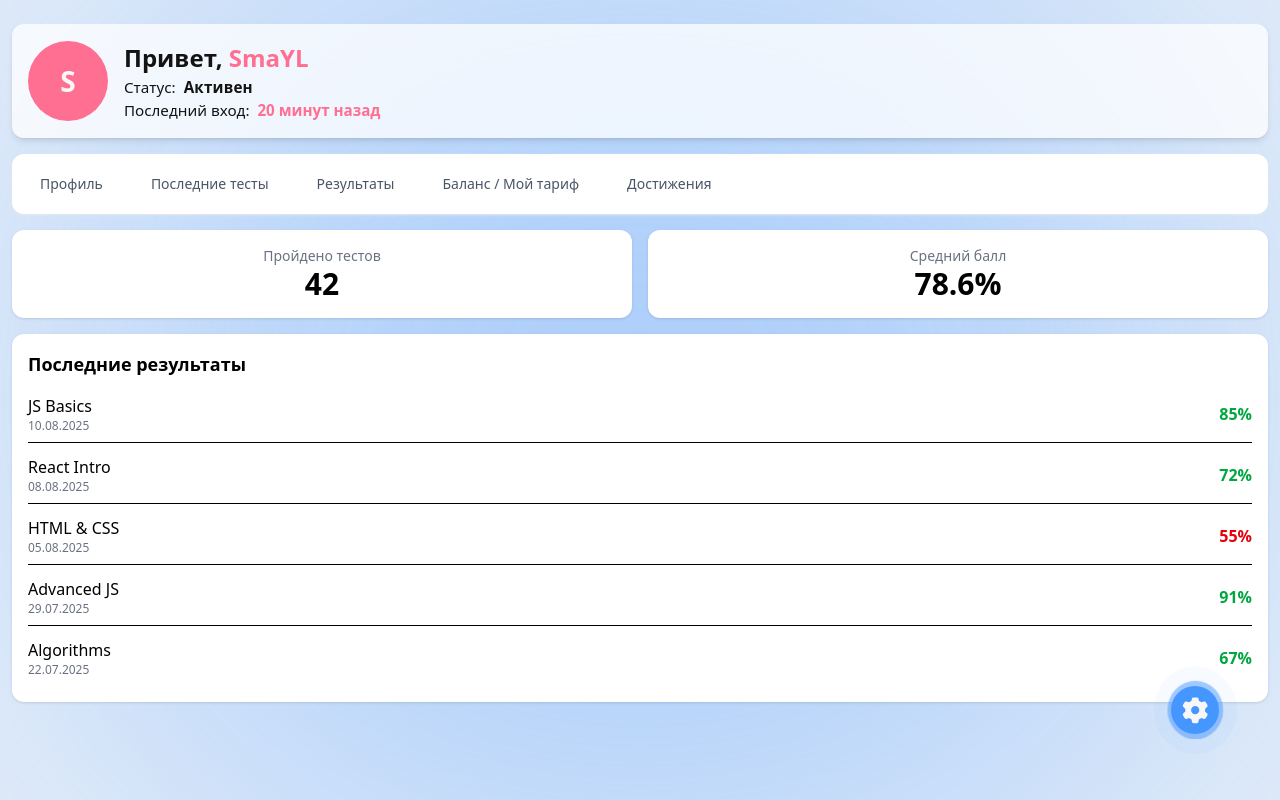
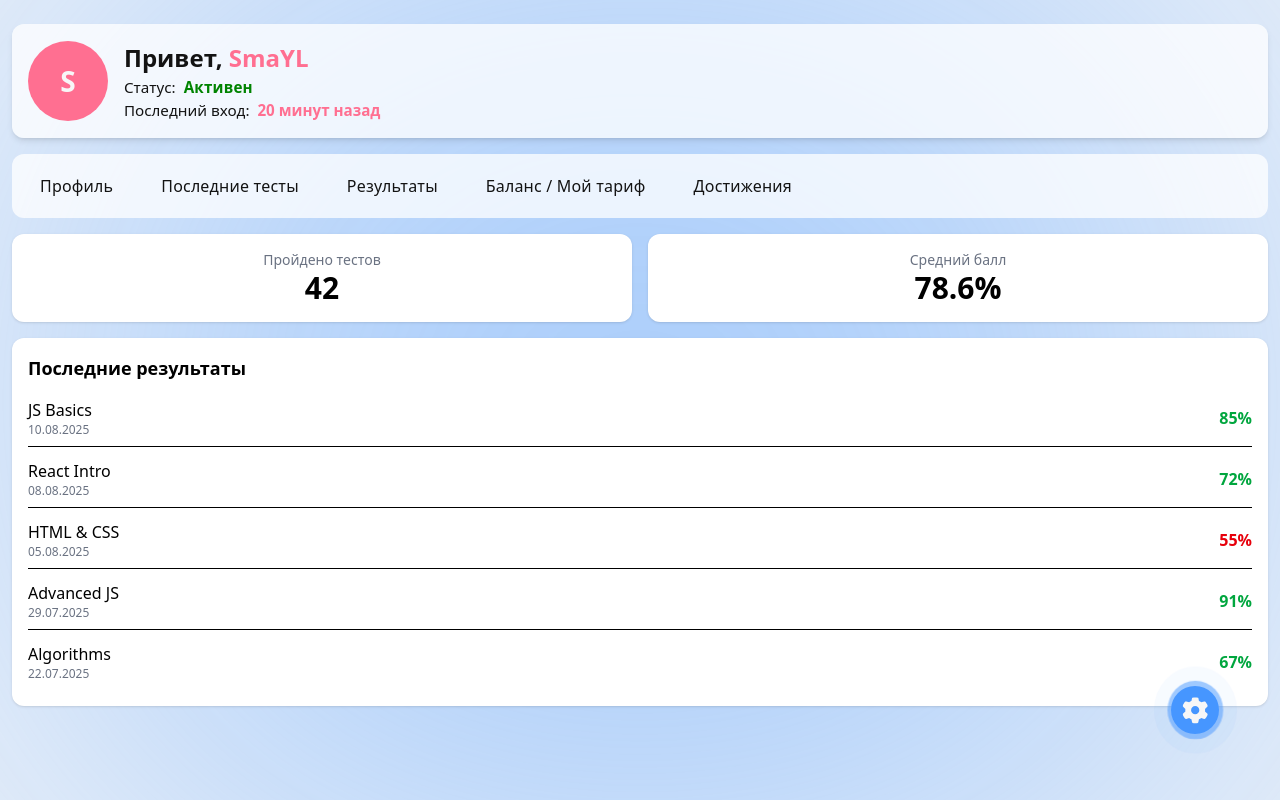
Before and after one commit to SunnatBakidjanov/AIMOEX_test_2, a React (Vite) app: page /user-dashboard in a window 1280 px wide. Built offline with nearby package versions, Linux system fonts and the light colour scheme.

Commit message:
Стилизовал ProfileNav
-- Добавлена стилизация для ProfileNav

```diff
--- a/src/UI/user/user-info-card/UserInfoCard.jsx
+++ b/src/UI/user/user-info-card/UserInfoCard.jsx
@@ -11,8 +11,10 @@ export const UserInfoCard = ({ user }) => {
     const { t } = useTranslation('userDashboard');
 
     const userStatusText = user.status === 'active' ? t('userInfoCard.userStatus.active') : user.status === 'blocked' ? t('userInfoCard.userStatus.blocked') : t('userInfoCard.userStatus.inactive');
-    const userStatusColor = user.status === 'active' ? '--success-color' : user.status === 'blocked' ? '--error-color' : '--warning-color';
+    const userStatusColor = user.status === 'active' ? 'var(--success-color)' : user.status === 'blocked' ? 'var(--error-color)' : 'var(--warning-color)';
     const currentDateLang = i18n.language === 'ru' ? ru : enUS;
+
+    console.log(userStatusColor);
 
     return (
         <section className="flex items-center gap-4 p-4 bg-[var(--primary-transparent)] rounded-xl shadow-md transition-colors duration-400">
@@ -28,7 +30,15 @@ export const UserInfoCard = ({ user }) => {
                 </h2>
 
                 <p className="text-[0.95rem] text-[var(--primary-color)] transition-colors duration-400">
-                    <Trans i18nKey="userDashboard:userInfoCard.status" values={{ userStatus: userStatusText }} components={[<span className={classNames(`text-[var(${userStatusColor})] font-bold tracking-[0.2px] ml-1`)} />]} />
+                    <Trans
+                        i18nKey="userDashboard:userInfoCard.status"
+                        values={{ userStatus: userStatusText }}
+                        components={[
+                            <span style={{ color: userStatusColor }} className="font-bold tracking-[0.2px] ml-1">
+                                {userStatusText}
+                            </span>,
+                        ]}
+                    />
                 </p>
 
                 <p className="text-[0.95rem] text-[var(--primary-color)] transition-colors duration-400">
--- a/src/i18n/locales/en/user-dashboard.json
+++ b/src/i18n/locales/en/user-dashboard.json
@@ -8,5 +8,13 @@
         },
         "status": "Status: <0>{{userStatus}}</0>",
         "lastLogin": "Last login: <0>{{userLastLoginDate}}</0>"
+    },
+    "profileNav": {
+        "title": "Profile navigation",
+        "profile": "Profile",
+        "lastTests": "Last tests",
+        "results": "Results",
+        "balansTarif": "Balance / My tariff",
+        "achievements": "Achievements"
     }
 }
--- a/src/i18n/locales/ru/user-dashboard.json
+++ b/src/i18n/locales/ru/user-dashboard.json
@@ -8,5 +8,13 @@
         },
         "status": "Статус: <0>{{userStatus}}</0>",
         "lastLogin": "Последний вход: <0>{{userLastLoginDate}}</0>"
+    },
+    "profileNav": {
+        "title": "Навигация профиля",
+        "profile": "Профиль",
+        "lastTests": "Последние тесты",
+        "results": "Результаты",
+        "balansTarif": "Баланс / Мой тариф",
+        "achievements": "Достижения"
     }
 }
--- /dev/null
+++ b/src/pages/user-dashboard-page/UI/profile-nav/ProfileNav.jsx
@@ -0,0 +1,35 @@
+import { useTranslation } from 'react-i18next';
+import { useSelector } from 'react-redux';
+import { useNavigate } from 'react-router-dom';
+
+export default function ProfileNav() {
+    const navigate = useNavigate();
+    const { t } = useTranslation('userDashboard');
+    const randomColor = useSelector(state => state.theme.currentColor);
+
+    const links = [
+        { label: t('profileNav.profile'), path: '/profile' },
+        { label: t('profileNav.lastTests'), path: '/tests' },
+        { label: t('profileNav.results'), path: '/results' },
+        { label: t('profileNav.balansTarif'), path: '/tariff' },
+        { label: t('profileNav.achievements'), path: '/achievements' },
+    ];
+
+    return (
+        <section>
+            <h2 className="absolute w-px h-px p-0 m-[-1px] overflow-hidden border-0 whitespace-nowrap clip-[rect(0,0,0,0)]">{t('profileNav.title')}</h2>
+            <nav className="flex gap-2 sm:gap-4 flex-wrap bg-[var(--primary-transparent)] p-3 rounded-xl transition-color duration-400">
+                {links.map(link => (
+                    <button
+                        key={link.path}
+                        onClick={() => navigate(link.path)}
+                        style={{ '--hover-color': randomColor }}
+                        className="px-4 py-2 rounded-lg text-[1rem] font-medium tracking-[0.2px] text-[var(--primary-color)] hover:text-[var(--same-white-color)] transition-all duration-400 cursor-pointer hover:bg-[var(--hover-color)]"
+                    >
+                        {link.label}
+                    </button>
+                ))}
+            </nav>
+        </section>
+    );
+}
--- a/src/pages/user-dashboard-page/UI/profile-nav/ProfileNav.tsx
+++ /dev/null
@@ -1,23 +0,0 @@
-import { useNavigate } from 'react-router-dom';
-
-export default function ProfileNav() {
-    const navigate = useNavigate();
-
-    const links = [
-        { label: 'Профиль', path: '/profile' },
-        { label: 'Последние тесты', path: '/tests' },
-        { label: 'Результаты', path: '/results' },
-        { label: 'Баланс / Мой тариф', path: '/tariff' },
-        { label: 'Достижения', path: '/achievements' },
-    ];
-
-    return (
-        <nav className="flex gap-2 sm:gap-4 flex-wrap bg-white p-3 rounded-xl shadow-sm shadow-gray-200">
-            {links.map(link => (
-                <button key={link.path} onClick={() => navigate(link.path)} className="px-4 py-2 rounded-lg text-sm font-medium text-gray-600 hover:text-blue-600 hover:bg-blue-50 transition-all duration-200">
-                    {link.label}
-                </button>
-            ))}
-        </nav>
-    );
-}
--- a/src/styles/index.css
+++ b/src/styles/index.css
@@ -9,6 +9,7 @@
     --primary-color: #131313;
     --primary-reverse-color: #f7f7f7;
     --primary-transparent: rgb(255, 255, 255, 0.75);
+    --primary-reverse-transparent: rgb(0, 0, 0, 0.75);
     --accent-color: #4696ff;
     --same-white-color: #f7f7f7;
     --success-color: #008300;
@@ -20,6 +21,7 @@
     --primary-color: #f7f7f7;
     --primary-reverse-color: #131313;
     --primary-transparent: rgb(0, 0, 0, 0.5);
+    --primary-reverse-transparent: rgb(255, 255, 255, 0.5);
     --accent-color: #b14fc0;
     --same-white-color: #f7f7f7;
     --success-color: #008300;
```
